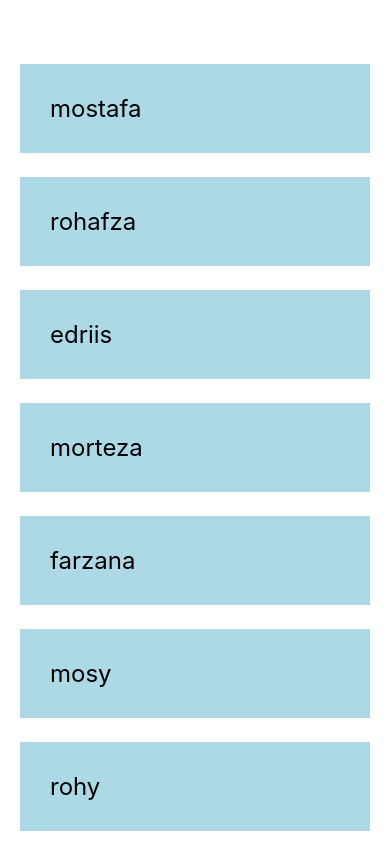
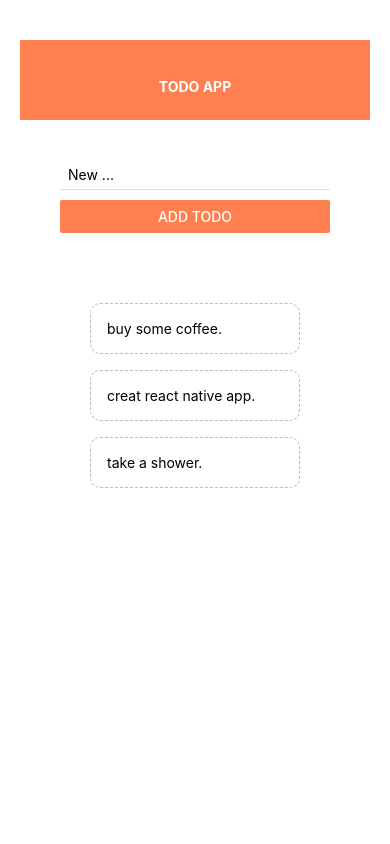
Before and after one commit to MostafaIn/First-React-Native-App, a React Native app: screen / in a window 390 px wide. Built offline with nearby package versions, Linux system fonts and the light colour scheme.

Commit message:
Todo App

```diff
--- a/App.js
+++ b/App.js
@@ -1,38 +1,43 @@
 import React,{useState} from 'react';
-import { StyleSheet, Text, View, ScrollView, FlatList, TouchableOpacity } from 'react-native';
+import { StyleSheet, Text, View, FlatList} from 'react-native';
+import Header from './components/Header';
+import TodoItem from './components/TodoItem';
+import AddTodo from './components/AddTodo';
 
 export default function App() {
-  const [people,setPeople]=useState([
-    {id:'1', name:'mostafa'},
-    {id:'2', name:'rohafza'},
-    {id:'3', name:'edriis'},
-    {id:'4', name:'morteza'},
-    {id:'5', name:'farzana'},
-    {id:'6', name:'mosy'},
-    {id:'7', name:'rohy'},
-    {id:'8', name:'edi'},
-    {id:'9', name:'mori'},
-    {id:'10', name:'feri'},
+  const [todos,setTodos]=useState([
+    {key:'1', text:'buy some coffee.'},
+    {key:'2', text:'creat react native app.'},
+    {key:'3', text:'take a shower.'}
   ])
 
-  const handlePress = id =>{
-    console.log(id)
-    setPeople( peopleList => peopleList.filter( person => person.id !== id))
+  const pressHandle = key =>{
+    setTodos(prevTodos => prevTodos.filter(todo => todo.key !== key))
   }
+
+  const handleAdd = text =>{
+    setTodos( prevTodos =>{
+      return[
+        {text: text, key: Math.random().toString()},
+        ...prevTodos
+      ]
+    })
+  }
+
   return (
     <View style={styles.container}>
-      <FlatList
-      data={people}
-      keyExtractor={ item => item.id}
-      renderItem={({item})=>(
-        <TouchableOpacity onPress={()=>handlePress(item.id)}>
-        <Text style={styles.item}>{item.name}</Text>
-        </TouchableOpacity>
-      )}
-      />
-      {/* <ScrollView>
-      {people.map( person => <View key={person.id}><Text style={styles.item}>{person.name}</Text></View>)}
-      </ScrollView> */}
+      <Header />
+     <View style={styles.content}>
+       <AddTodo handleAdd={handleAdd} />
+       <View style={styles.list}>
+         <FlatList
+          data={todos}
+          renderItem={({item})=>(
+          <TodoItem item={item} pressHandle={pressHandle} />
+          )}
+         />
+       </View>
+     </View>
     </View>
   );
 }
@@ -46,10 +51,13 @@ const styles = StyleSheet.create({
     // alignItems: 'center',
     // justifyContent: 'center',
   },
-  item:{
+  content:{
+    padding:40
+  },
+  list:{
     marginTop: 24,
     padding:30,
-    backgroundColor: 'lightblue',
+    backgroundColor: '#fff',
     fontSize: 24,
   }
 });
--- /dev/null
+++ b/components/AddTodo.js
@@ -0,0 +1,36 @@
+import React,{useState} from 'react'
+import { StyleSheet, View, TextInput, Button } from 'react-native'
+
+
+export default function AddTodo({handleAdd}){
+    const [text, setText]=useState('')
+
+    const handleChange = val =>{
+        setText(val)
+    }
+
+    return(
+        <View>
+            <TextInput
+                style={styles.input}
+                placeholder='New ...'
+                onChangeText={handleChange}
+            />
+            <Button
+                title='Add Todo'
+                color='coral'
+                onPress={() => handleAdd(text)}
+            />
+        </View>
+    )
+};
+
+const styles = StyleSheet.create({
+    input:{
+        marginBottom: 10,
+        paddingHorizontal: 8,
+        paddingVertical: 6,
+        borderBottomWidth: 1,
+        borderBottomColor:'#ddd'
+    }
+})
--- /dev/null
+++ b/components/Header.js
@@ -0,0 +1,23 @@
+import React from 'react'
+import { StyleSheet, View, Text } from 'react-native'
+
+export default function Header(){
+    return(
+        <View style={styles.header}>
+            <Text style={styles.title}>TODO APP</Text>
+        </View>
+    )
+};
+
+const styles = StyleSheet.create({
+    header:{
+        height:80,
+        paddingTop: 38,
+        backgroundColor: 'coral'
+    },
+    title:{
+        textAlign: 'center',
+        color:'white',
+        fontWeight: 'bold',
+    }
+})
--- /dev/null
+++ b/components/TodoItem.js
@@ -0,0 +1,21 @@
+import React from 'react'
+import { StyleSheet, Text, TouchableOpacity } from 'react-native'
+
+export default function TodoItem ({item, pressHandle}){
+    return(
+        <TouchableOpacity onPress={()=> pressHandle(item.key)}>
+            <Text style={styles.item}>{item.text}</Text>
+        </TouchableOpacity>
+    )
+};
+
+const styles = StyleSheet.create({
+    item:{
+        padding:16,
+        marginTop: 16,
+        borderColor:'#bbb',
+        borderWidth:1,
+        borderStyle: 'dashed',
+        borderRadius: 10
+    }
+})
```
